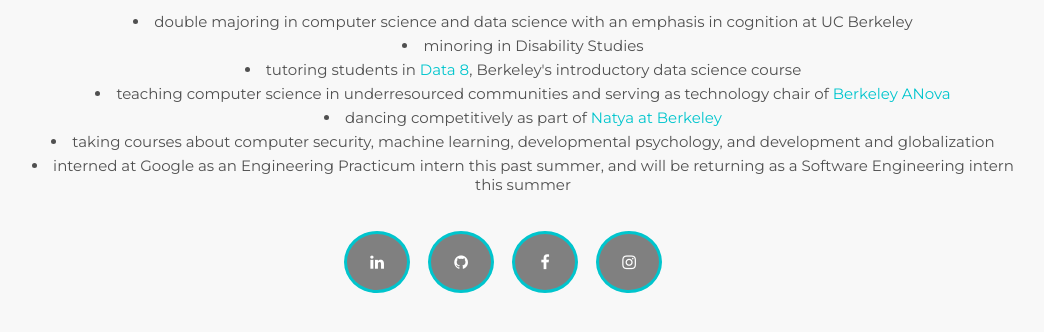
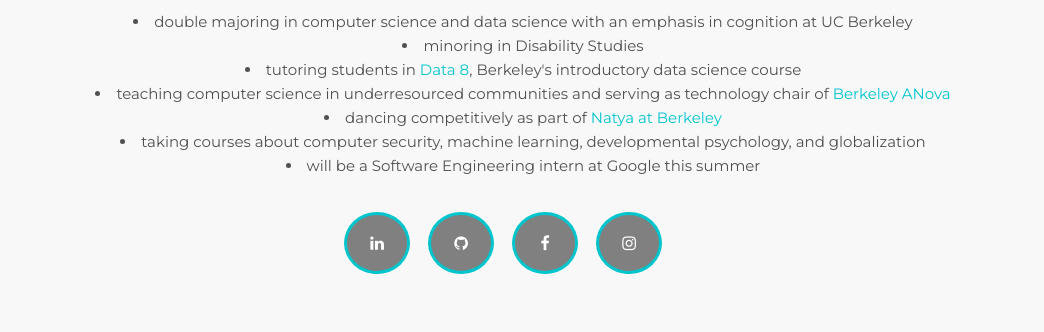
Before and after one commit to pratibha99/pratibha99.github.io, a plain HTML site: page index.html in a window 1280 px wide. Shown: the part 236-568 px from the top of the page, without its empty margins (137-1181 px from the left). Drawn offline with Linux system fonts and the light colour scheme.

Commit message:
Update index.html

```diff
--- a/index.html
+++ b/index.html
@@ -29,8 +29,8 @@
 				  <li>dancing competitively as part of <a class = "orglink" target="_blank" href="https://www.facebook.com/natyaatberkeley/">Natya at Berkeley</a></li>
 				  <!-- <li>serving as outreach chair for <a class = "orglink" target="_blank" href="https://upe.berkeley.edu/">Upsilon Pi Epsilon</a>, Berkeley's CS Honor Society</li> -->
           <!-- <li>founding the Berkeley chapter of <a class = "orglink" target="_blank" href="http://www.girlsteachinggirlstocode.org/index.html">Girls Teaching Girls To Code</a></li> -->
-          <li>taking courses about computer security, machine learning, developmental psychology, and development and globalization</li>
-				  <li>interned at Google as an Engineering Practicum intern this past summer, and will be returning as a Software Engineering intern this summer</li>
+          <li>taking courses about computer security, machine learning, developmental psychology, and globalization</li>
+				  <li>will be a Software Engineering intern at Google this summer</li>
 				</ul>
 				</div>
 
```
